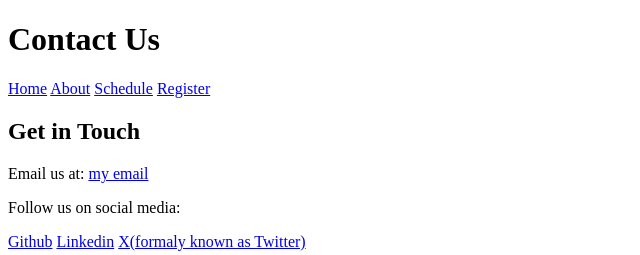
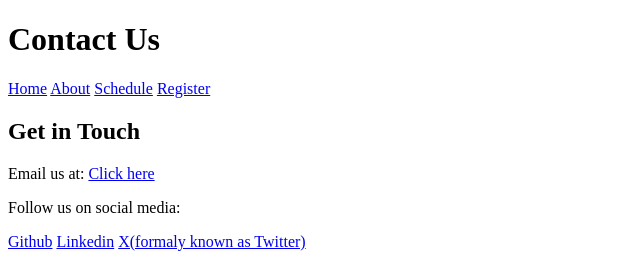
Before and after one commit to wakeelistic/TechCon_HTML, a plain HTML site: page techcon_website/contact.html in a window 1280 px wide. Shown: the top 255 px of the page, 0-640 px from the left. Drawn offline with Linux system fonts and the light colour scheme.

Commit message:
Task 4 rectified

```diff
--- a/techcon_website/contact.html
+++ b/techcon_website/contact.html
@@ -17,7 +17,7 @@
     <main>
          <section class="contact-info">
       <h2>Get in Touch</h2>
-      <p>Email us at: <a href="mailto:wakeelomololu.1@gmail.com">my email</a></p>
+      <p>Email us at: <a href="mailto:email@example.com">Click here</a></p>
       <div class="social-links">
         <p>Follow us on social media:</p>
         <a href="https://github.com/wakeelistic" target="_blank">Github</a>
```
